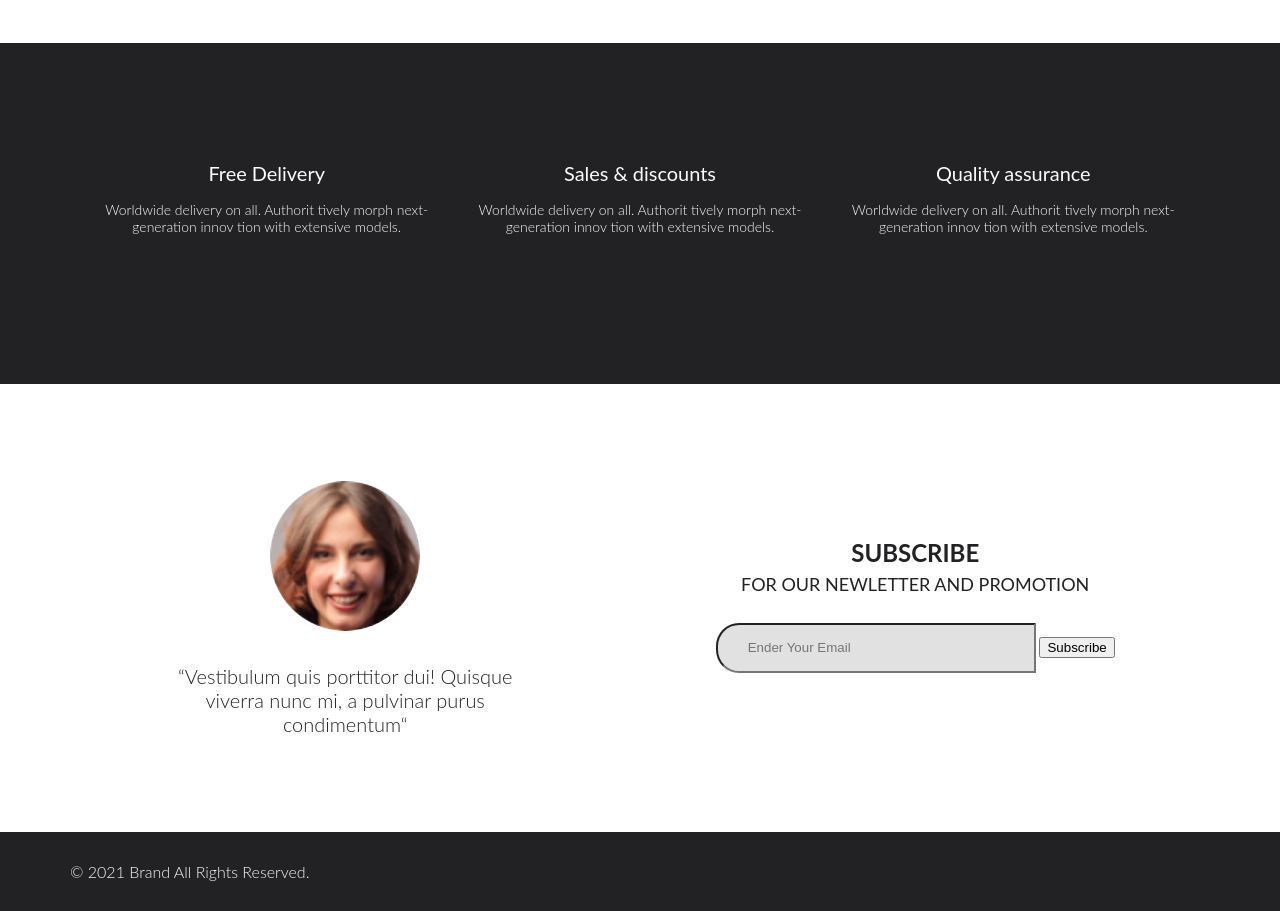
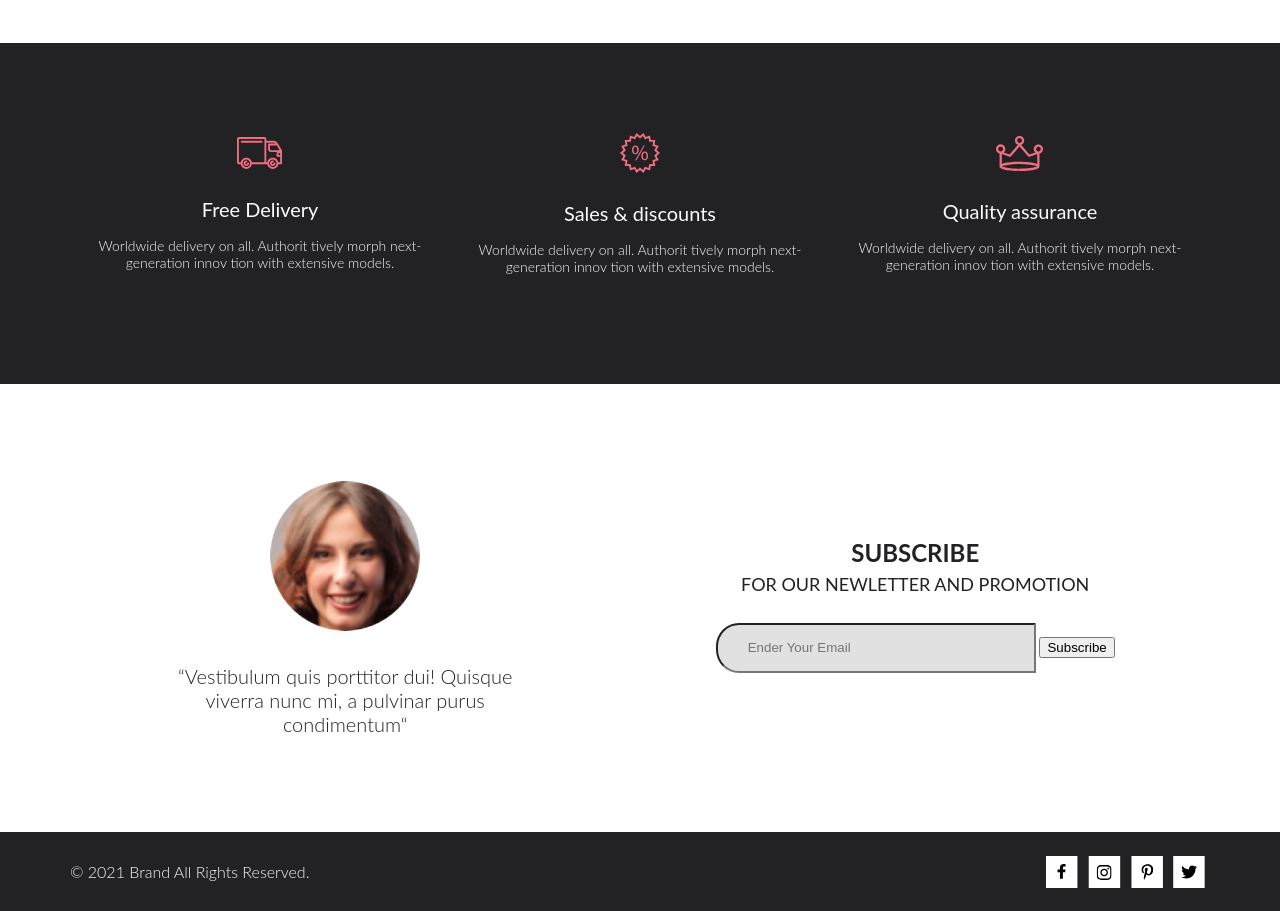
Before and after one commit to LonelySadhu/fashion-shop, a plain HTML site: page index.html in a window 1280 px wide. Shown: the part 2960-3871 px from the top of the page. Drawn offline with Linux system fonts and the light colour scheme.

Commit message:
add some styles

```diff
--- a/index.html
+++ b/index.html
@@ -195,19 +195,19 @@
                <h2 class="skills__title visually-hidden">Skills</h2>
                <ul class="skills__list">
                   <li class="skills__item">
-                     <div class="skills__ico _icon-car"></div>
+                     <img src="img/truck.svg" alt="logo">
                      <h3 class= "skills__sub-title">Free Delivery</h3>
                      <p class="skills__sub-text">Worldwide delivery on all. Authorit tively morph next-generation innov tion with extensive
                         models.</p>
                   </li>
                   <li class="skills__item">
-                     <div class="skills__ico _icon-percent"></div>
+                     <img src="img/percent.svg" alt="logo">
                      <h3 class= "skills__sub-title">Sales & discounts</h3>
                      <p class="skills__sub-text">Worldwide delivery on all. Authorit tively morph next-generation innov tion with extensive
                         models.</p>
                   </li>
                   <li class="skills__item">
-                     <div class="skills__ico _icon-boss"></div>
+                     <img src="img/crown.svg" alt="logo">
                      <h3 class= "skills__sub-title">Quality assurance</h3>
                      <p class="skills__sub-text">Worldwide delivery on all. Authorit tively morph next-generation innov tion with extensive
                         models.</p>
@@ -224,8 +224,8 @@
                <div class="top-footer__comment">
                   <article>
                      <div class="top-footer__img"><img src="img/wm_head.jpg" class="top-footer__image" alt="comment"></div>
-                     <p class="top-footer__text">“Vestibulum quis porttitor dui! Quisque viverra nunc mi, a pulvinar purus
-                        condimentum“</p>
+                     <q class="top-footer__text">“Vestibulum quis porttitor dui! Quisque viverra nunc mi, a pulvinar purus
+                        condimentum“</q>
                   </article>
                </div>
                <div class="top-footer__email email-footer">
@@ -252,10 +252,10 @@
                <p class="bottom-footer__text">© 2021 Brand All Rights Reserved.</p>
                <div class="bottom-footer__social">
                   <ul class="bottom-footer__list">
-                     <li class="bottom-footer__item"><a href="#" class="bottom-footer__social _icon-facebook"></a></li>
-                     <li class="bottom-footer__item"><a href="#" class="bottom-footer__social _icon-instagram"></a></li>
-                     <li class="bottom-footer__item"><a href="#" class="bottom-footer__social _icon-twitter"></a></li>
-                     <li class="bottom-footer__item"><a href="#" class="bottom-footer__social _icon-vk"></a></li>
+                     <li class="bottom-footer__item"><a href="#" class="bottom-footer__social _icon-facebook"><img src="img/facebook_logo.svg" alt="social-logo"></a></li>
+                     <li class="bottom-footer__item"><a href="#" class="bottom-footer__social _icon-instagram"><img src="img/insta_logo.svg" alt="social-logo"></a></li>
+                     <li class="bottom-footer__item"><a href="#" class="bottom-footer__social _icon-twitter"><img src="img/d_logo.svg" alt="social-logo"></a></li>
+                     <li class="bottom-footer__item"><a href="#" class="bottom-footer__social _icon-vk"></a><img src="img/twit_logo.svg" alt="social-logo"></li>
                   </ul>
                </div>
             </div>
--- a/style.css
+++ b/style.css
@@ -239,6 +239,7 @@
 }
 
 .item__btn--text {
+  display: block;
   margin-left: 10px;
   font-family: Lato;
   font-style: normal;
@@ -246,7 +247,6 @@
   line-height: 17px;
   font-weight: normal;
   color: #FFFFFF;
-  vertical-align: middle;
 }
 
 .fetured__link {
@@ -269,7 +269,7 @@
 }
 
 .fetured__img:hover .item__btn {
-  display: block;
+  display: flex;
   position: absolute;
   top: 45%;
   right: 30%;
@@ -277,6 +277,8 @@
   border: 1px solid #FFFFFF;
   width: 138px;
   height: 43px;
+  align-items: center;
+  padding: 10px 10px;
 }
 
 .fetured__img:hover::before {
@@ -341,16 +343,17 @@
 
 .skills__list {
   display: flex;
-  justify-content: space-evenly;
+  justify-content: space-between;
   align-items: center;
-  text-align: center;
 }
 
-.skills__ico {
-  color: var(--bright-pink);
-  font-size: 40px;
-  margin-bottom: 28px;
+.skills__item {
+  display: flex;
+  flex-direction: column;
+  align-items: center;
+  width: 360px;
 }
+
 
 .skills__sub-title {
   font-weight: normal;
@@ -358,6 +361,8 @@
   line-height: 24px;
   color: #FBFBFB;
   margin-bottom: 16px;
+  justify-self: center;
+  margin-top: 28px;
 }
 
 .skills__sub-text {
@@ -386,8 +391,6 @@
 .top-footer__comment {
   width: 360px;
   height: 448px;
-  display: -webkit-box;
-  display: -ms-flexbox;
   display: flex;
   align-items: center;
 }
@@ -404,6 +407,7 @@
 }
 
 .top-footer__text {
+  display: block;
   font-size: 20px;
   line-height: 24px;
   text-align: center;
```
Also changed, not shown: 1 other file.
